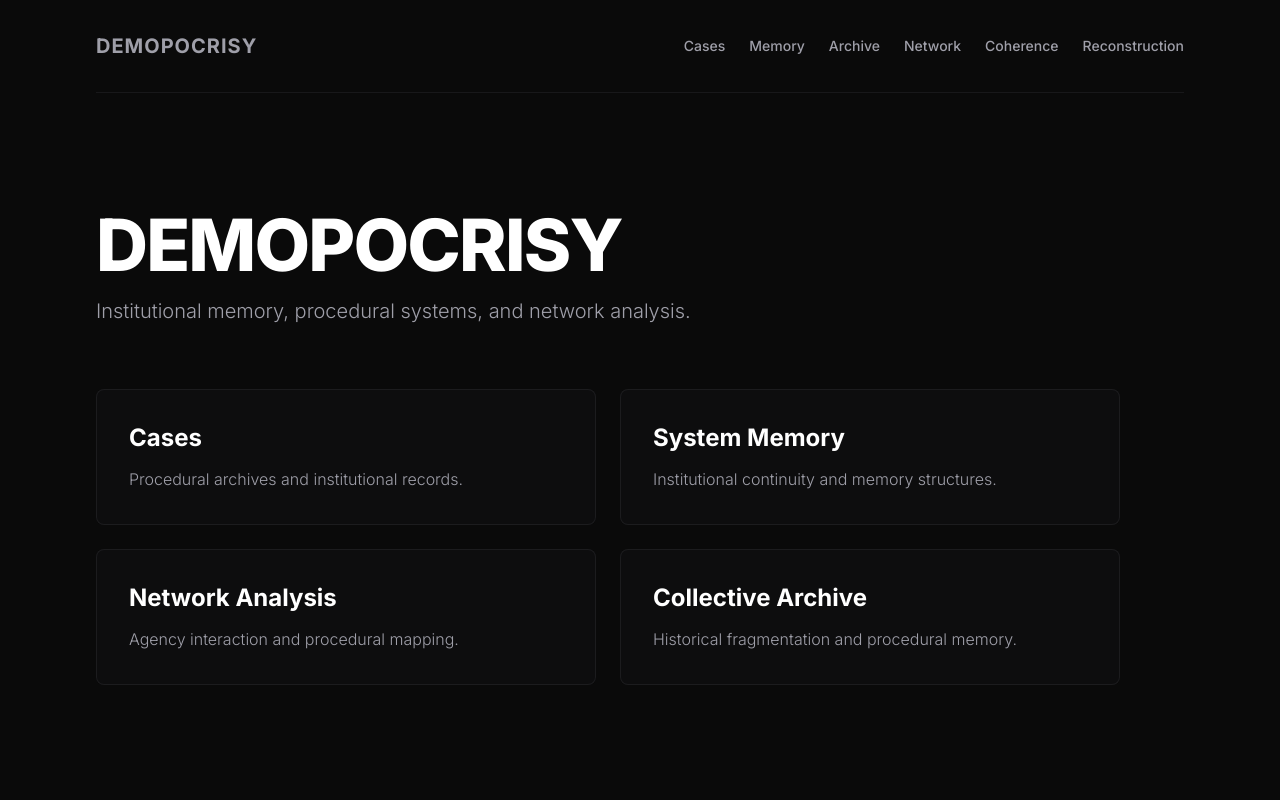
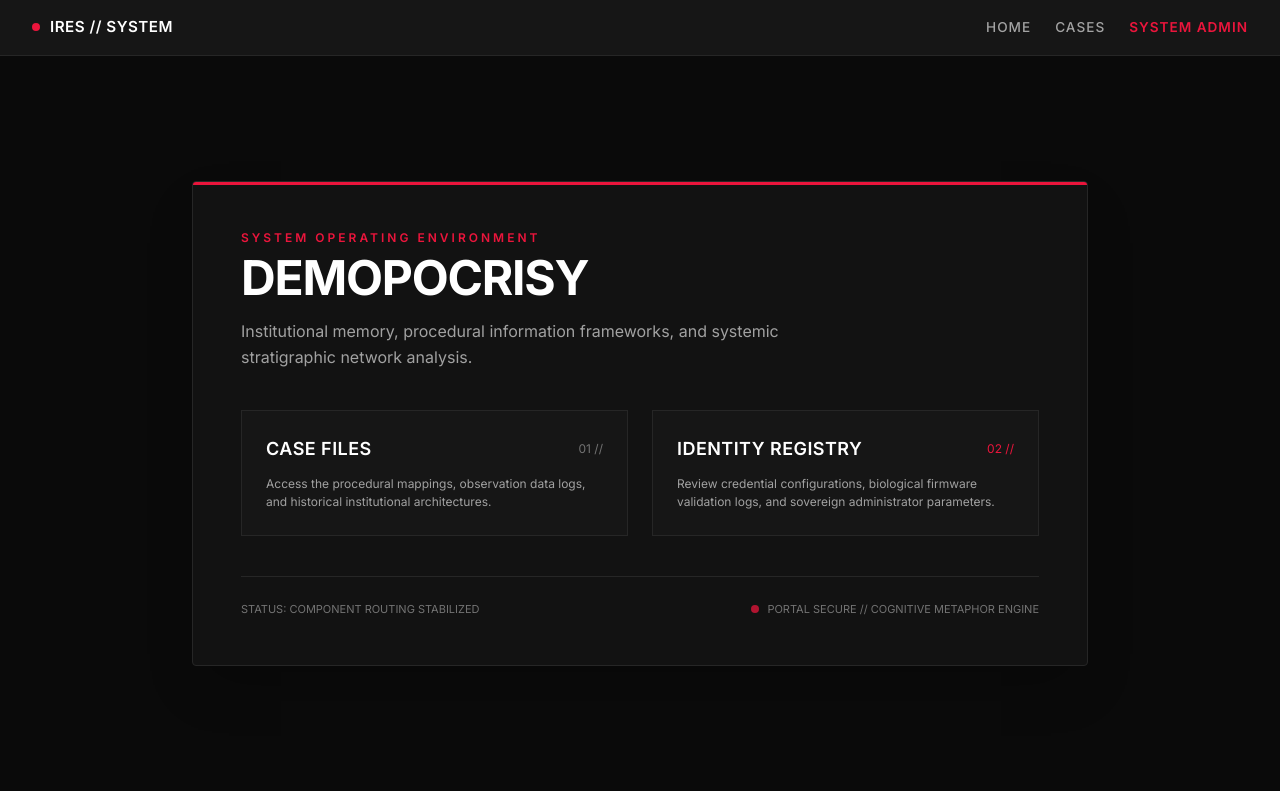
Before and after one commit to shanejlozenich/demopocrisysite, a Next.js app: page / in a window 1280 px wide. Built offline with nearby package versions, Linux system fonts and the light colour scheme.

Commit message:
fix navigation to connect to pages

```diff
--- a/app/layout.tsx
+++ b/app/layout.tsx
@@ -1,5 +1,6 @@
 import type { Metadata } from "next";
 import { Inter } from "next/font/google";
+import Link from "next/link";
 import "./globals.css";
 
 const inter = Inter({ subsets: ["latin"] });
@@ -17,7 +18,64 @@ export default function RootLayout({
   return (
     <html lang="en" className="bg-[#0a0a0a] text-white antialiased">
       <body className={`${inter.className} min-h-screen flex flex-col`}>
-        {children}
+        {/* Client-Side Corrected Global Header */}
+        <header style={{
+          backgroundColor: '#161616',
+          borderBottom: '1px solid #262626',
+          padding: '16px 32px',
+          display: 'flex',
+          justifyContent: 'space-between',
+          alignItems: 'center'
+        }}>
+          {/* Logo / System Anchor */}
+          <div style={{ fontWeight: 600, letterSpacing: '0.5px', textTransform: 'uppercase', fontSize: '0.95rem' }}>
+            <Link href="/" style={{ color: '#ffffff', textDecoration: 'none', display: 'flex', alignItems: 'center', gap: '10px' }}>
+              <span style={{ width: '8px', height: '8px', backgroundColor: '#eb153c', borderRadius: '50%' }}></span>
+              IRES // SYSTEM
+            </Link>
+          </div>
+
+          {/* Corrected Navigation Router Matrix */}
+          <nav style={{ display: 'flex', gap: '24px' }}>
+            <Link href="/" style={{
+              color: '#a3a3a3',
+              textDecoration: 'none',
+              fontSize: '0.85rem',
+              textTransform: 'uppercase',
+              letterSpacing: '1px',
+              fontWeight: 500
+            }}>
+              Home
+            </Link>
+
+            <Link href="/cases" style={{
+              color: '#a3a3a3',
+              textDecoration: 'none',
+              fontSize: '0.85rem',
+              textTransform: 'uppercase',
+              letterSpacing: '1px',
+              fontWeight: 500
+            }}>
+              Cases
+            </Link>
+
+            <Link href="/admin-verification" style={{
+              color: '#eb153c',
+              textDecoration: 'none',
+              fontSize: '0.85rem',
+              textTransform: 'uppercase',
+              letterSpacing: '1px',
+              fontWeight: 600
+            }}>
+              System Admin
+            </Link>
+          </nav>
+        </header>
+
+        {/* Dynamic App Route Wrapper */}
+        <div className="flex-1 w-full">
+          {children}
+        </div>
       </body>
     </html>
   );
--- a/app/page.tsx
+++ b/app/page.tsx
@@ -1,87 +1,69 @@
-import Link from "next/link";
+import React from 'react';
+import Link from 'next/link';
 
-export default function Home() {
-  const navLinks = [
-    { name: "Cases", href: "/cases" },
-    { name: "Memory", href: "/memory" },
-    { name: "Archive", href: "/archive" },
-    { name: "Network", href: "/network" },
-    { name: "Coherence", href: "/coherence" },
-    { name: "Reconstruction", href: "/reconstruction" },
-  ];
+export default function HomePage() {
+  return (
+    <main className="min-h-[calc(100vh-65px)] bg-[#0a0a0a] text-white flex flex-col justify-center items-center px-6 py-12">
+      {/* High-Contrast Architectural Grid Container */}
+      <div className="max-w-4xl w-full border border-[#262626] bg-[#121212] p-8 md:p-12 rounded-sm shadow-2xl relative overflow-hidden">
 
-  const cards = [
-    {
-      title: "Cases",
-      description: "Procedural archives and institutional records.",
-      href: "/cases",
-    },
-    {
-      title: "System Memory",
-      description: "Institutional continuity and memory structures.",
-      href: "/memory",
-    },
-    {
-      title: "Network Analysis",
-      description: "Agency interaction and procedural mapping.",
-      href: "/network",
-    },
-    {
-      title: "Collective Archive",
-      description: "Historical fragmentation and procedural memory.",
-      href: "/archive",
-    },
-  ];
+        {/* Subtle Accent Color Frequency Indicator */}
+        <div className="absolute top-0 left-0 w-full h-[3px] bg-[#eb153c]" />
 
-  return (
-    <div className="flex flex-col min-h-screen bg-[#0a0a0a] text-white font-sans px-6 md:px-16 lg:px-24">
-      {/* Navigation Header */}
-      <header className="flex flex-col md:flex-row md:items-center md:justify-between py-8 border-b border-zinc-800/50 gap-4">
-        <div className="text-xl font-bold tracking-wider text-zinc-400 select-none">
-          DEMOPOCRISY
-        </div>
-        <nav className="flex flex-wrap gap-x-6 gap-y-2 text-sm font-medium text-zinc-400">
-          {navLinks.map((link) => (
-            <Link
-              key={link.name}
-              href={link.href}
-              className="hover:text-white transition-colors duration-200"
-            >
-              {link.name}
-            </Link>
-          ))}
-        </nav>
-      </header>
-
-      {/* Hero Section */}
-      <main className="flex-grow flex flex-col justify-center py-16 max-w-5xl">
-        <div className="space-y-4 mb-16">
-          <h1 className="text-5xl md:text-7xl font-extrabold tracking-tight text-white uppercase">
+        {/* Header Block */}
+        <div className="mb-10">
+          <p className="text-xs uppercase tracking-[0.25em] text-[#eb153c] font-semibold mb-2">
+            System Operating Environment
+          </p>
+          <h1 className="text-3xl md:text-5xl font-bold tracking-tight uppercase text-white font-mono">
             Demopocrisy
           </h1>
-          <p className="text-lg md:text-xl text-zinc-400 font-light max-w-2xl">
-            Institutional memory, procedural systems, and network analysis.
+          <p className="text-sm md:text-base text-neutral-400 mt-4 max-w-xl leading-relaxed">
+            Institutional memory, procedural information frameworks, and systemic stratigraphic network analysis.
           </p>
         </div>
 
-        {/* Dashboard/Feature Grid */}
-        <div className="grid grid-cols-1 md:grid-cols-2 gap-6 w-full">
-          {cards.map((card) => (
-            <Link
-              key={card.title}
-              href={card.href}
-              className="group block p-8 rounded-lg bg-zinc-900/30 border border-zinc-800/60 hover:border-zinc-700/80 transition-all duration-300 backdrop-blur-sm"
-            >
-              <h2 className="text-2xl font-bold text-white mb-3 group-hover:text-zinc-200 transition-colors">
-                {card.title}
+        {/* Terminal Matrix Links */}
+        <div className="grid grid-cols-1 md:grid-cols-2 gap-6 my-8">
+
+          {/* Card 1: Cases */}
+          <Link href="/cases" className="group block p-6 bg-[#161616] border border-[#262626] hover:border-neutral-500 transition-all duration-200">
+            <div className="flex justify-between items-center mb-3">
+              <h2 className="text-lg font-semibold tracking-wide uppercase text-white group-hover:text-[#eb153c] transition-colors">
+                Case Files
               </h2>
-              <p className="text-zinc-400 font-light leading-relaxed">
-                {card.description}
-              </p>
-            </Link>
-          ))}
+              <span className="text-xs font-mono text-neutral-500 group-hover:text-neutral-300">01 //</span>
+            </div>
+            <p className="text-xs text-neutral-400 leading-normal">
+              Access the procedural mappings, observation data logs, and historical institutional architectures.
+            </p>
+          </Link>
+
+          {/* Card 2: System Administrator Verification */}
+          <Link href="/admin-verification" className="group block p-6 bg-[#161616] border border-[#262626] hover:border-[#eb153c] transition-all duration-200">
+            <div className="flex justify-between items-center mb-3">
+              <h2 className="text-lg font-semibold tracking-wide uppercase text-white group-hover:text-[#eb153c] transition-colors">
+                Identity Registry
+              </h2>
+              <span className="text-xs font-mono text-[#eb153c]">02 //</span>
+            </div>
+            <p className="text-xs text-neutral-400 leading-normal">
+              Review credential configurations, biological firmware validation logs, and sovereign administrator parameters.
+            </p>
+          </Link>
+
         </div>
-      </main>
-    </div>
+
+        {/* Structural Calibration Footer */}
+        <div className="mt-10 pt-6 border-t border-[#262626] flex flex-col sm:flex-row justify-between items-start sm:items-center text-[11px] font-mono text-neutral-500 gap-2">
+          <div>STATUS: COMPONENT ROUTING STABILIZED</div>
+          <div className="flex items-center gap-2">
+            <span className="inline-block w-2 h-2 rounded-full bg-[#eb153c] animate-pulse"></span>
+            PORTAL SECURE // COGNITIVE METAPHOR ENGINE
+          </div>
+        </div>
+
+      </div>
+    </main>
   );
 }
```
